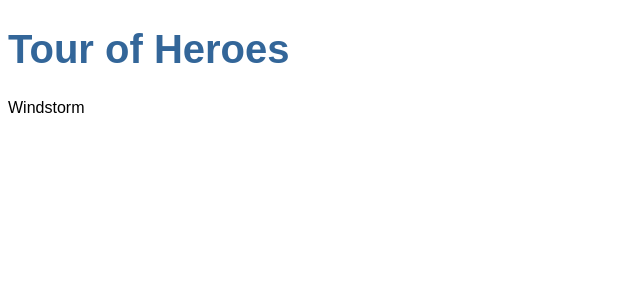
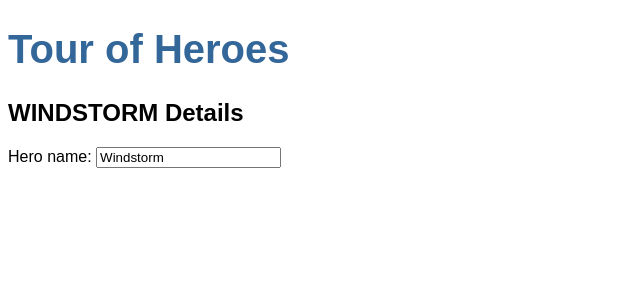
Before and after one commit to marimorenova/tour-of-heroes, an Angular app: page / in a window 1280 px wide. Shown: the top 300 px of the page, without its empty margins (0-640 px from the left). Built offline with nearby package versions, Linux system fonts and the light colour scheme.

Commit message:
import FormsModule to use ngModule, two way data binding syntax

```diff
--- a/src/app/app.module.ts
+++ b/src/app/app.module.ts
@@ -1,5 +1,6 @@
 import { NgModule } from '@angular/core';
 import { BrowserModule } from '@angular/platform-browser';
+import { FormsModule } from '@angular/forms'; //<-- NgModel lives here
 
 import { AppRoutingModule } from './app-routing.module';
 import { AppComponent } from './app.component';
@@ -12,7 +13,8 @@
   ],
   imports: [
     BrowserModule,
-    AppRoutingModule
+    AppRoutingModule,
+    FormsModule
   ],
   providers: [],
   bootstrap: [AppComponent]
--- a/src/app/heroes/heroes.component.html
+++ b/src/app/heroes/heroes.component.html
@@ -1 +1,5 @@
-<p>{{hero}}</p>
+<h2>{{hero.name | uppercase}} Details</h2>
+<div>
+    <label for="name">Hero name: </label>
+    <input id="name" [(ngModel)]="hero.name" placeholder="name">
+</div>
--- a/src/app/heroes/heroes.component.ts
+++ b/src/app/heroes/heroes.component.ts
@@ -1,4 +1,5 @@
 import { Component, OnInit } from '@angular/core';
+import { Hero } from '../hero';
 
 @Component({
   selector: 'app-heroes',
@@ -6,7 +7,10 @@
   styleUrls: ['./heroes.component.css']
 })
 export class HeroesComponent implements OnInit {
-  hero = 'Windstorm';
+  hero : Hero = {
+    id:1,
+    name: 'Windstorm'
+  };
 
   constructor() { }
 
```
